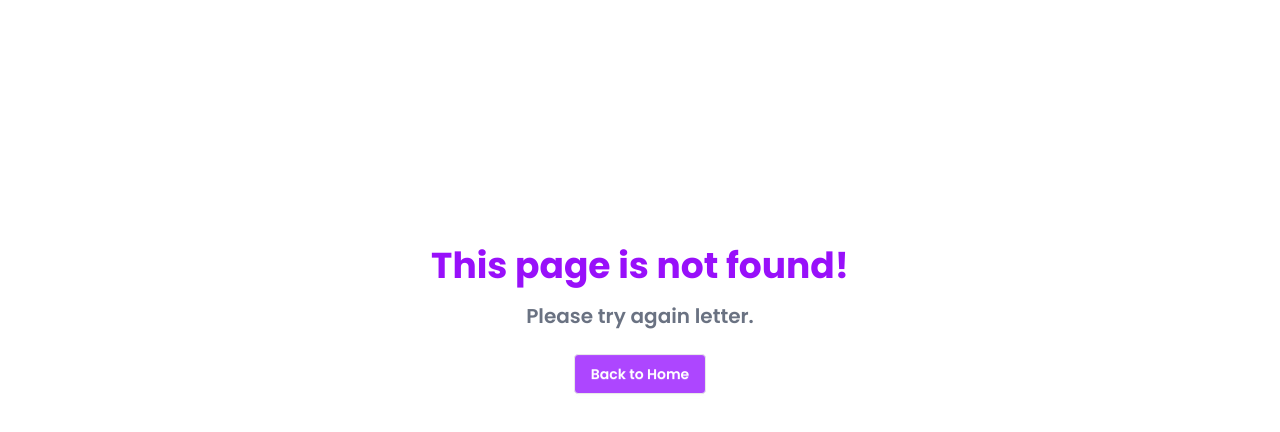
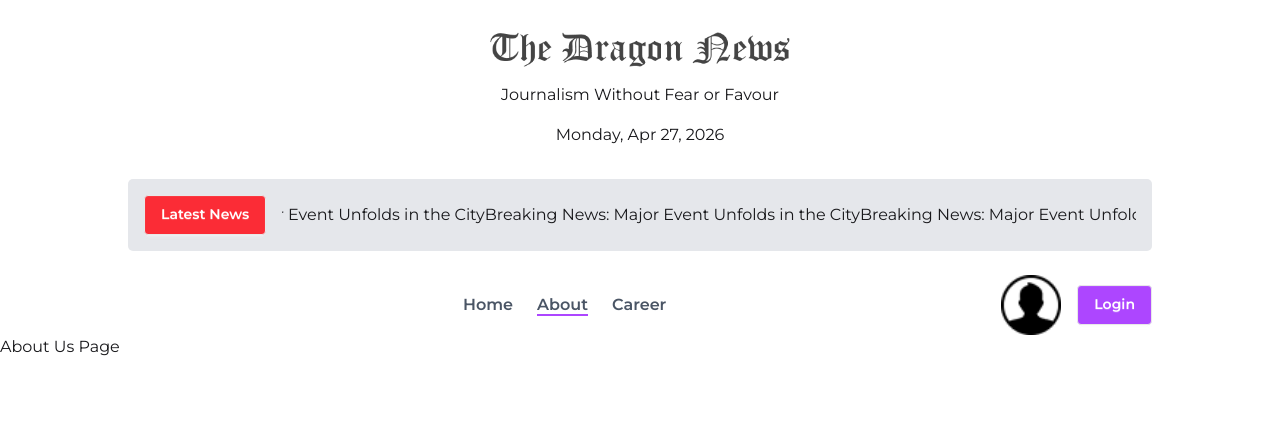
Before and after one commit to nayem0087/dragon-news-interfaces, a Next.js app: page /about-us in a window 1280 px wide. Before the commit this address had no page. Shown: the top 432 px of the page. Built offline with nearby package versions, Linux system fonts and the light colour scheme.

Commit message:
added my dynamic navbar and btn togoling in my interface

```diff
--- /dev/null
+++ b/src/app/(main)/about-us/page.jsx
@@ -0,0 +1,11 @@
+import React from 'react';
+
+const AboutUs = () => {
+    return (
+        <div>
+            <h2>About Us Page</h2>
+        </div>
+    );
+};
+
+export default AboutUs;
--- /dev/null
+++ b/src/app/(main)/career/page.jsx
@@ -0,0 +1,11 @@
+import React from 'react';
+
+const CareerPage = () => {
+    return (
+        <div>
+            <h2>Career Page</h2>
+        </div>
+    );
+};
+
+export default CareerPage;
--- a/src/components/shared/BreakingNews.jsx
+++ b/src/components/shared/BreakingNews.jsx
@@ -20,7 +20,9 @@ const BreakingNews = () => {
     return (
         <div className='max-w-[80%] mx-auto flex justify-between gap-4 items-center bg-gray-200 p-4 rounded-[5px]'>
             <button className='btn bg-red-500 text-white'>Latest News</button>
-            <Marquee>
+            <Marquee
+            pauseOnHover={true}
+            speed={100}>
                {news.map((n) => (
                  <span key={n._id}>{n.title}</span>
                ))}
--- /dev/null
+++ b/src/components/shared/NavLink.jsx
@@ -0,0 +1,21 @@
+'use client'
+
+import Link from 'next/link';
+import { usePathname } from 'next/navigation';
+
+const NavLink = ({ href, children }) => {
+
+    const pathname = usePathname();
+    console.log(pathname, 'pathname');
+
+    const isActive = href === pathname;
+
+    return (
+        <Link href={href}
+        className={`${isActive ? "border-b-2 border-purple-500" : ""}`}>
+            {children}
+        </Link>
+    );
+};
+
+export default NavLink;
--- a/src/components/shared/Navbar.jsx
+++ b/src/components/shared/Navbar.jsx
@@ -1,9 +1,23 @@
-import React from 'react';
+import Link from 'next/link';
+import userAvatar from '@/assets/user.png';
+import Image from 'next/image';
+import NavLink from './NavLink';
 
 const Navbar = () => {
     return (
-        <div>
-            <h2>Navbar page</h2>
+        <div className='max-w-[80%] mx-auto flex justify-between mt-6'>
+            <div></div>
+            <ul className='flex justify-between items-center gap-6 font-semibold text-gray-600'>
+                <li><NavLink href={'/'}>Home</NavLink></li>
+                <li><NavLink href={'/about-us'}>About</NavLink></li>
+                <li><NavLink href={'/career'}>Career</NavLink></li>
+            </ul>
+            <div className='flex items-center justify-between gap-4'>
+                <Image src={userAvatar} alt='user avatar' width={60} height={60} />
+                <button className='btn bg-purple-500 text-white'>
+                    <Link href={'/login'}>Login</Link>
+                </button>
+            </div>
         </div>
     );
 };
```
